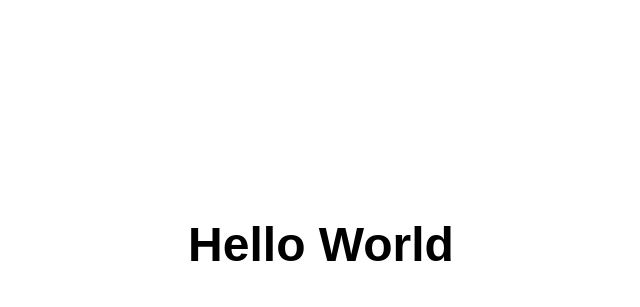
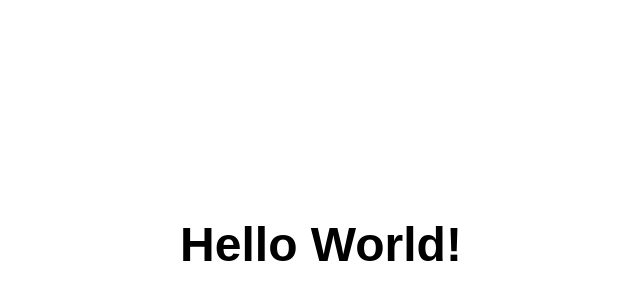
Before and after one commit to priyanthini/priyanthini.github.io, a plain HTML site: page index.html in a window 1280 px wide. Shown: the part 156-463 px from the top of the page, without its empty margins (319-959 px from the left). Drawn offline with Linux system fonts and the light colour scheme.

Commit message:
Update index.html

```diff
--- a/index.html
+++ b/index.html
@@ -17,7 +17,7 @@
 </head>
 <body class="fullscreen">
   <div class="container">
-    <h1 class="title">Hello World</h1>
+    <h1 class="title">Hello World!</h1>
   </div>
   <script src="js/main.js"></script>
 </body>
```
